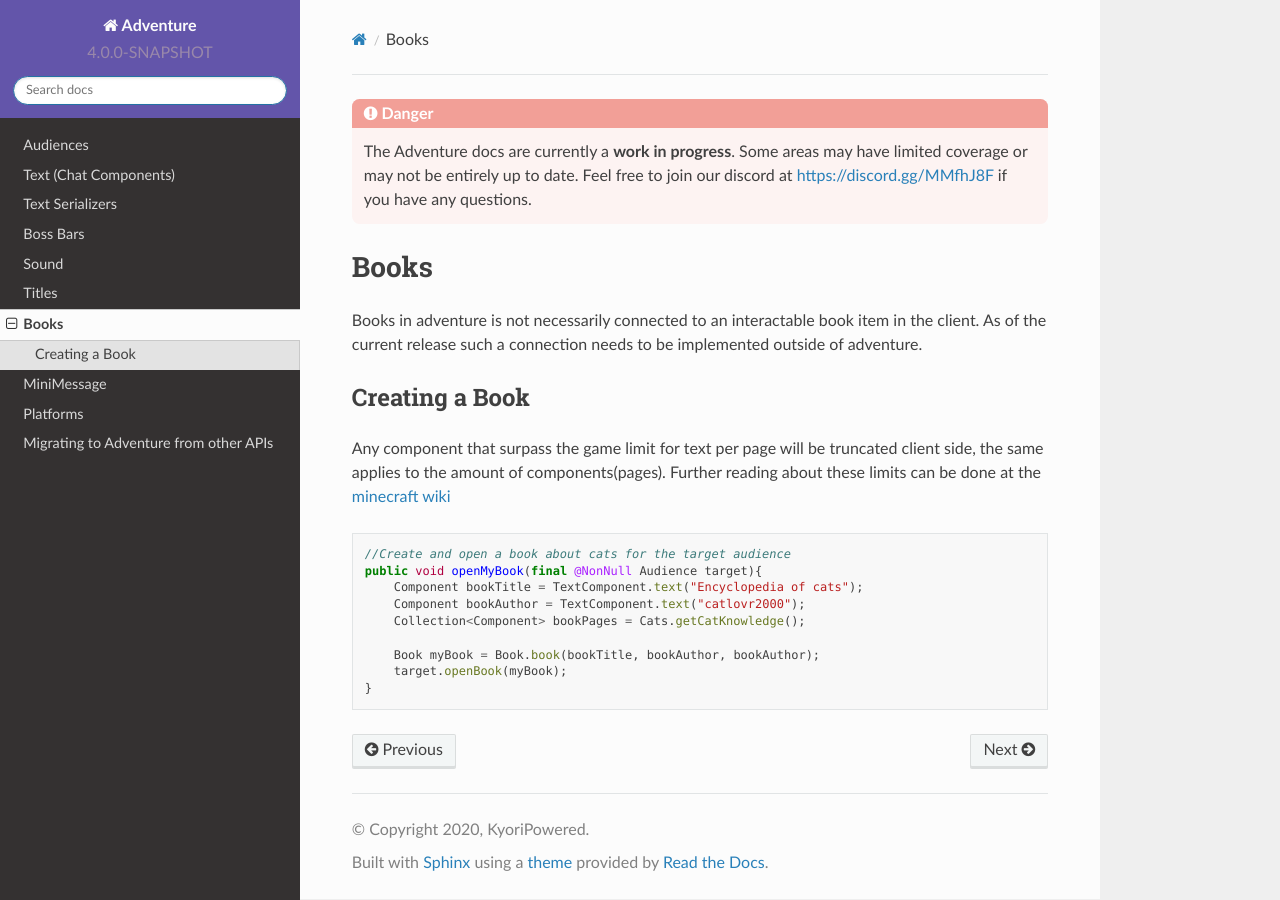
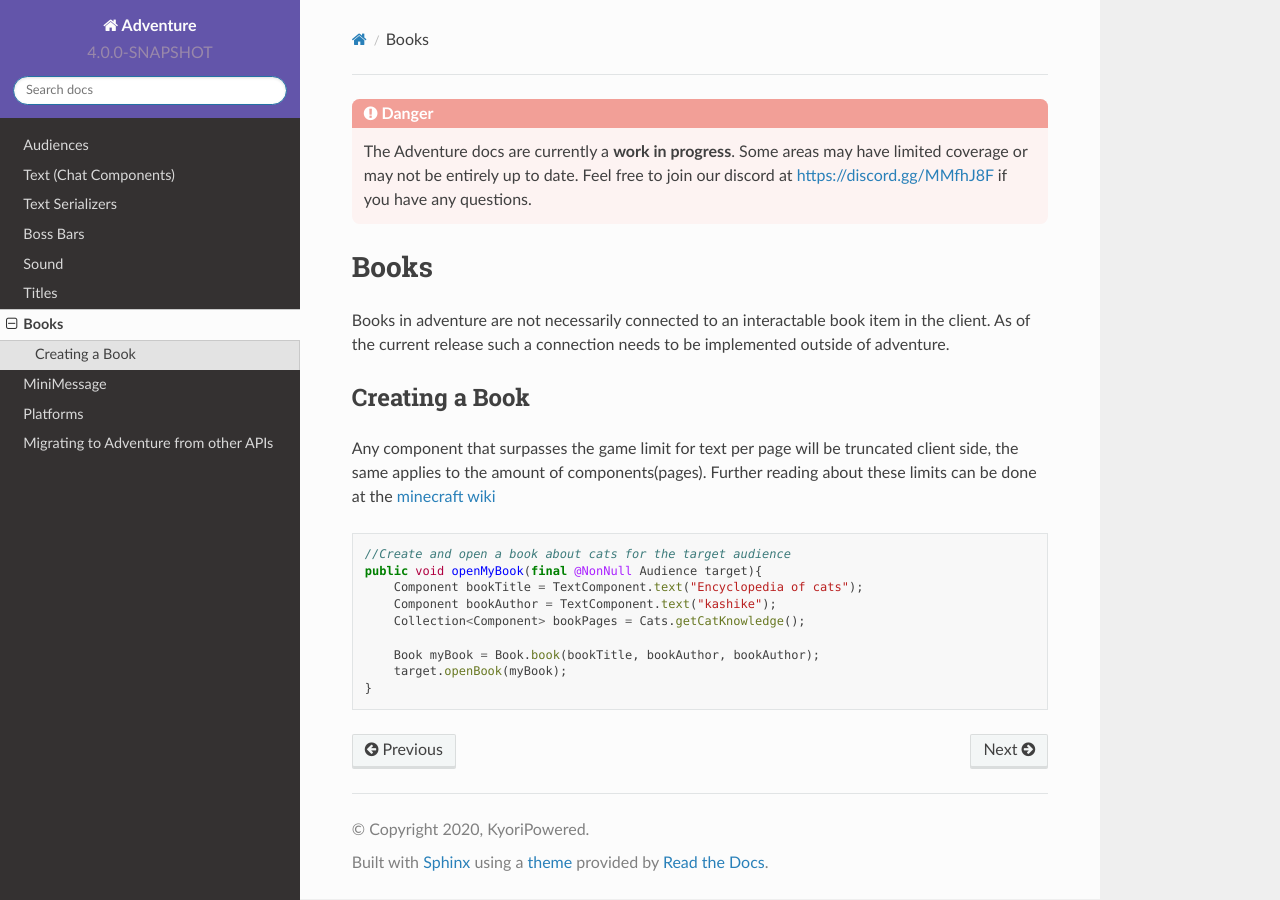
Before and after one commit to KyoriPowered/adventure-docs, a Sphinx documentation site: the page built from source/book.rst, in a window 1280 px wide. Built offline with Sphinx 7.4.7 and the Read the Docs theme 2.0.0, drawn with Linux system fonts in a browser that asks for light colours.

Commit message:
Apply suggestions from code review
Co-authored-by: MiniDigger <admin@minidigger.me>

```diff
--- a/source/book.rst
+++ b/source/book.rst
@@ -2,7 +2,7 @@
 Books
 =====
 
-Books in adventure is not necessarily connected to an interactable book item in the client.
+Books in adventure are not necessarily connected to an interactable book item in the client.
 As of the current release such a connection needs to be implemented outside of adventure.
 
 
@@ -10,7 +10,7 @@ As of the current release such a connection needs to be implemented outside of a
 Creating a Book
 ---------------
 
-Any component that surpass the game limit for text per page will be truncated client side, the same applies
+Any component that surpasses the game limit for text per page will be truncated client side, the same applies
 to the amount of components(pages). Further reading about these limits can be done at the `minecraft wiki <https://minecraft.gamepedia.com/Book_and_Quill#Writing>`_
 
 .. code:: java
@@ -18,7 +18,7 @@ to the amount of components(pages). Further reading about these limits can be do
     //Create and open a book about cats for the target audience
     public void openMyBook(final @NonNull Audience target){
         Component bookTitle = TextComponent.text("Encyclopedia of cats");
-        Component bookAuthor = TextComponent.text("catlovr2000");
+        Component bookAuthor = TextComponent.text("kashike");
         Collection<Component> bookPages = Cats.getCatKnowledge();
 
         Book myBook = Book.book(bookTitle, bookAuthor, bookAuthor);
```
